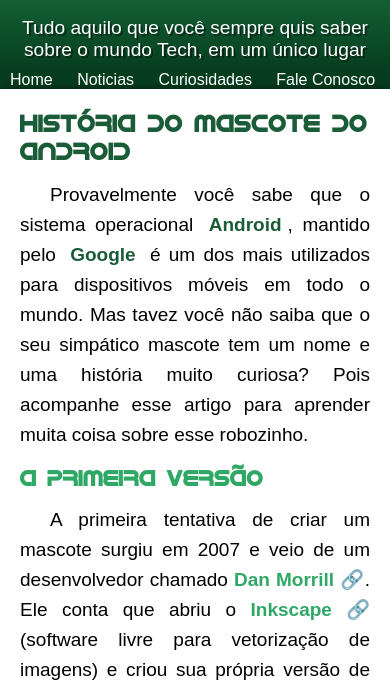
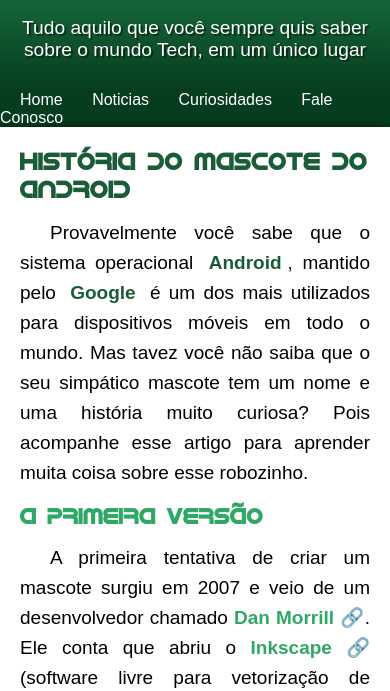
Before and after one commit to MarcusV1712/Desafio_De_HTML_CSS, a plain HTML site: page index.html in a window 390 px wide. Shown: the part 153-844 px from the top of the page. Drawn offline with Linux system fonts and the light colour scheme.

Commit message:
ajuste padding na nav para mobile

```diff
--- a/style.css
+++ b/style.css
@@ -59,8 +59,9 @@
     color: white;
     text-shadow: 2px 2px 0px rgba(0, 0, 0, 0.452);
     max-width: 500px;
-    padding: 0px 10px 10px 10px;
+    padding: 0px 10px 30px 10px;
     margin: auto;
+
 
 }
 
@@ -72,7 +73,8 @@
 nav > a{
     color: white;
     text-decoration: none;
-    padding: 0px 10px;
+    padding: 0px 5px;
+    margin-left: 15px;
     margin-bottom: 20px;
     transition-duration: 0.5s;
 }
```
